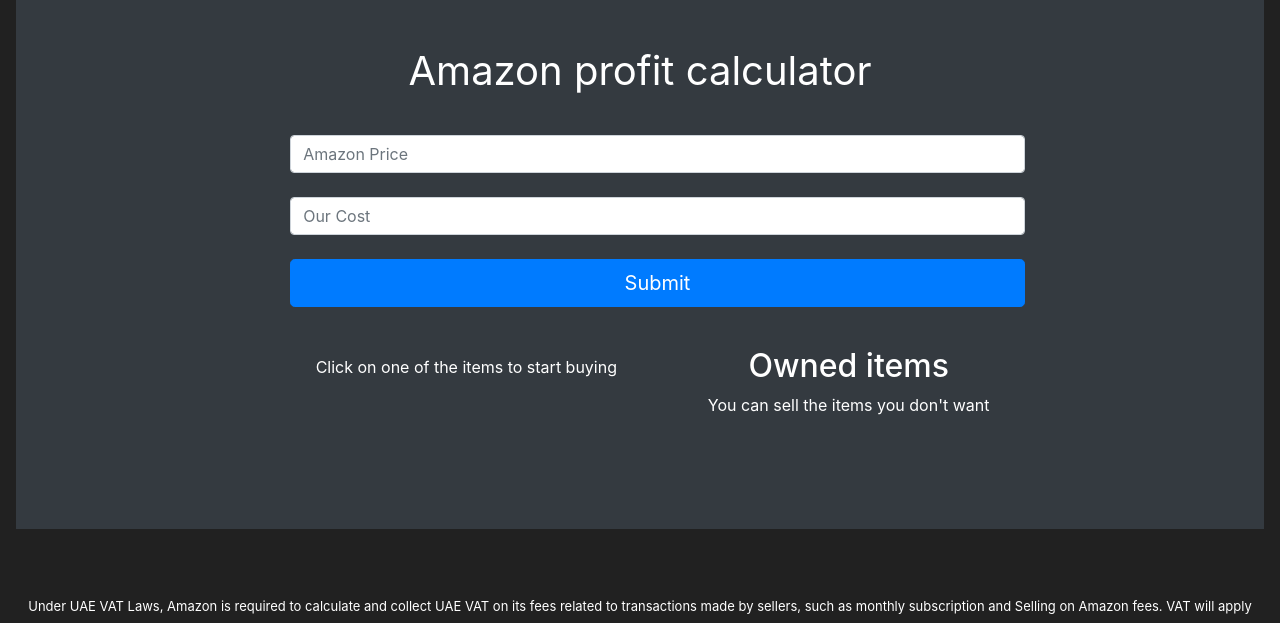
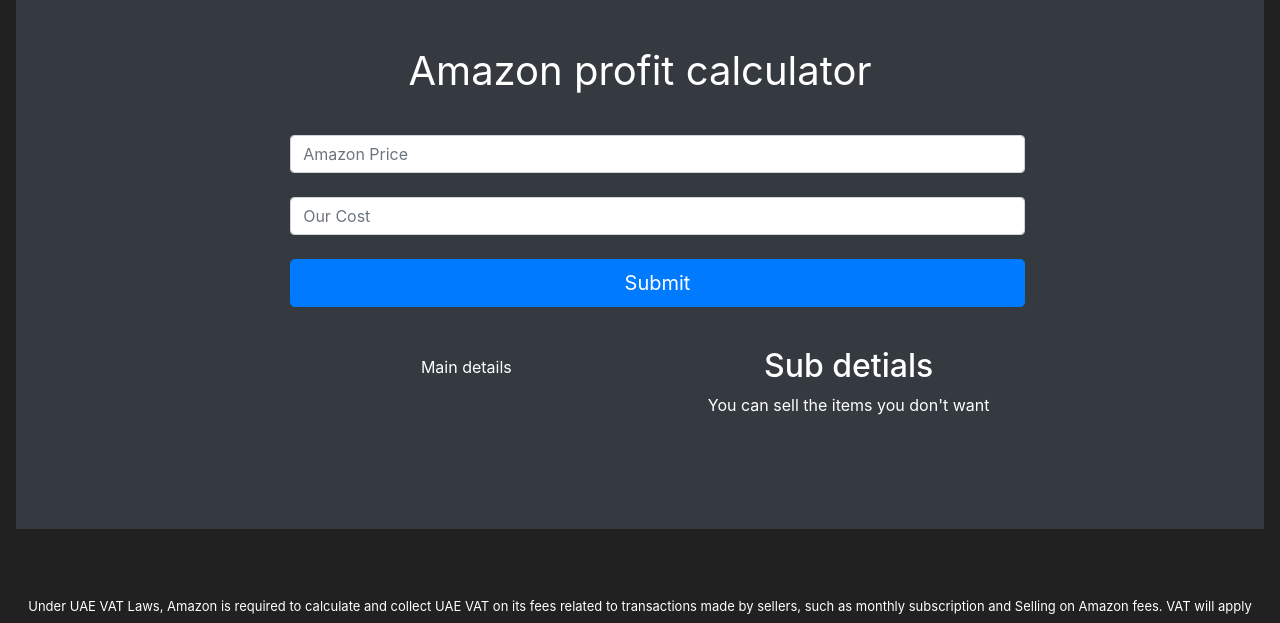
Before and after one commit to Rameezpnr/Flask-analysis-webapp, a Flask app: page /amazon in a window 1280 px wide. Shown: the part 73-696 px from the top of the page. Run offline with Flask 2, Linux system fonts and the light colour scheme; some libraries are stand-ins or nearby versions.

Commit message:
Commit changes

```diff
--- a/market/templates/amazon.html
+++ b/market/templates/amazon.html
@@ -16,7 +16,7 @@
             <input type="text"  class="form-control" placeholder="Amazon Price" name="az_price"><br>
             <input type="text"  class="form-control" placeholder="Our Cost" name="cost"><br>
             <button type="submit" class="btn btn-lg btn-block btn-primary" value="Submit">Submit</button>
-            </div>
+                </div>
         </div>
                 </body>
             </form>
@@ -36,10 +36,10 @@
        <h2>{% if profit %}
             <p>{% print("Your profit is {} AED".format(profit)) %}</p>
             {% endif %}</h2>
-      <p>Click on one of the items to start buying</p>
+      <p>Main details</p>
    </div>
    <div class="col-4">
-      <h2>Owned items</h2>
+      <h2>Sub detials</h2>
       <p>You can sell the items you don't want</p>
       <br>
        <br>
```
